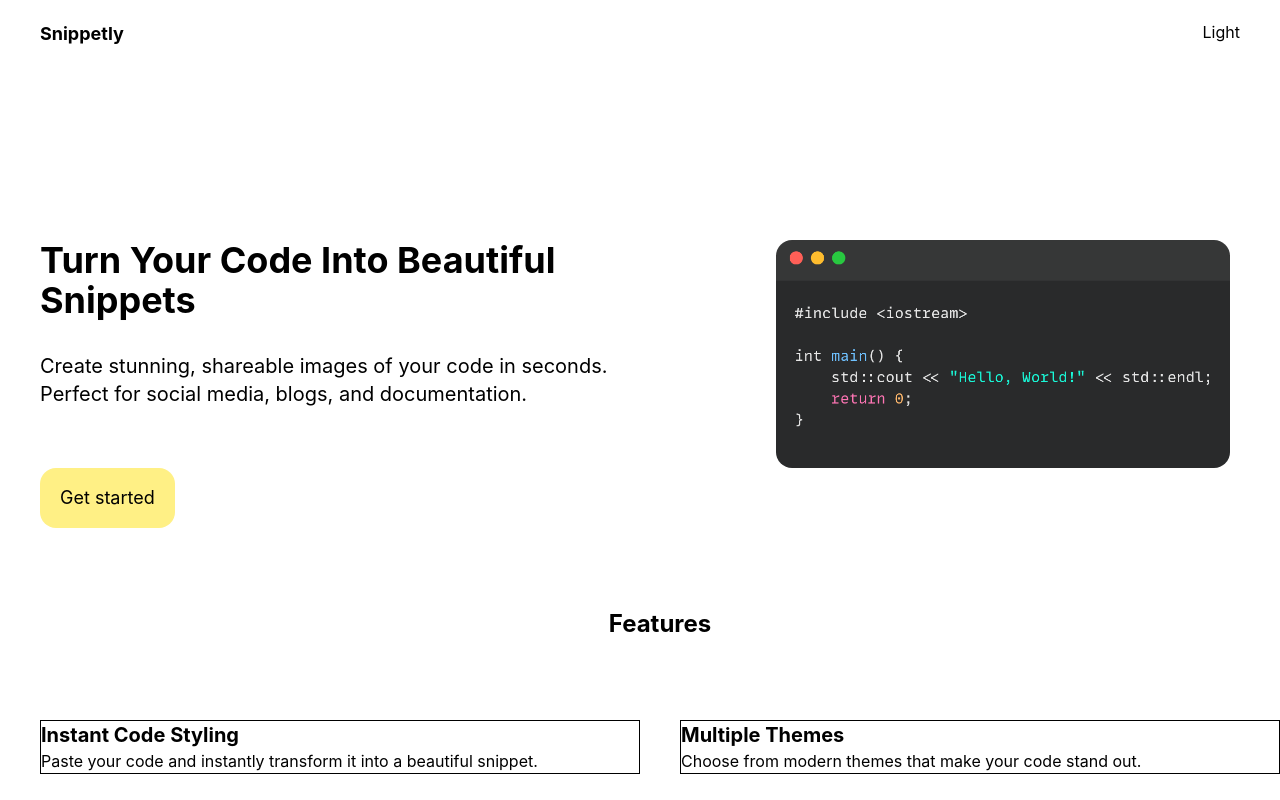
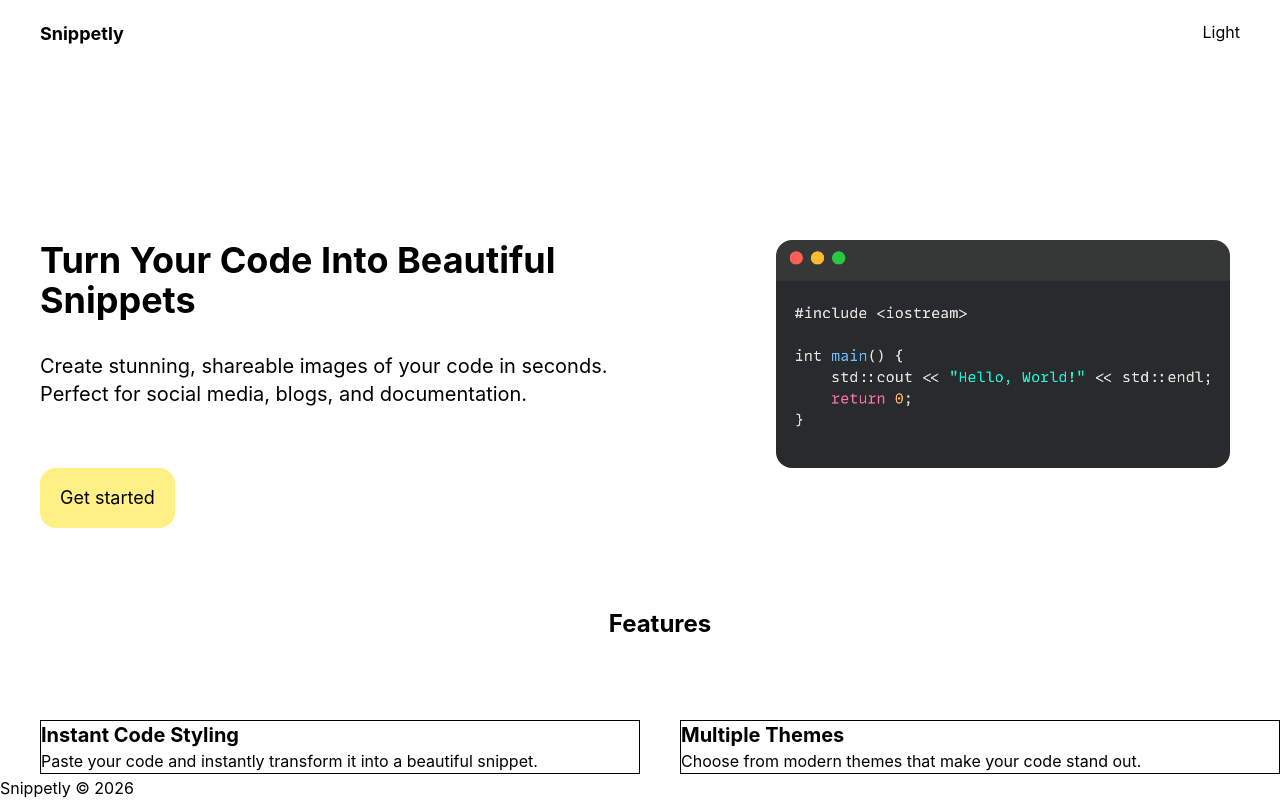
Before and after one commit to aru-shi2/Snippetly, a React app in the folder Frontend/: page / in a window 1280 px wide. Shown: the top 800 px of the page. Built offline with nearby package versions, Linux system fonts and the light colour scheme; the HTML template or start-up script is replaced by a standard one.

Commit message:
add footer

```diff
--- a/Frontend/src/App.jsx
+++ b/Frontend/src/App.jsx
@@ -3,6 +3,8 @@ import { BrowserRouter, Routes, Route } from 'react-router-dom'
 import './App.css'
 import Navbar from './Components/Navbar'
 import Home from './Components/Home'
+import Snippets from './Components/Snippets'
+import Footer from './Components/Footer'
 
 function App() {
 
@@ -10,7 +12,8 @@ function App() {
     <>
     <BrowserRouter>
     <Routes>
-      <Route path='/' element={<><Navbar/><Home/></>}/>
+      <Route path='/' element={<><Navbar/><Home/><Footer/></>}/>
+      <Route path='/snippet' element={<><Snippets/><Footer/></>}/>
     </Routes>
     </BrowserRouter>
     </>
--- /dev/null
+++ b/Frontend/src/Components/Footer.jsx
@@ -0,0 +1,13 @@
+import React from 'react'
+
+const Footer = () => {
+  return (
+    <div>
+      <div className="footer absolute bottom-0">
+        <p> Snippetly &copy; 2026</p>
+      </div>
+    </div>
+  )
+}
+
+export default Footer
--- a/Frontend/src/Components/Home.jsx
+++ b/Frontend/src/Components/Home.jsx
@@ -1,6 +1,14 @@
-import React from 'react'
+import React, { use } from 'react'
+import { useNavigate } from 'react-router-dom'
 
 const Home = () => {
+
+  const navigate=useNavigate();
+  const Start=() => {
+    navigate('/snippet');
+  }
+
+
   return (
     <div>
        <div className='px-10'>
@@ -11,7 +19,7 @@ const Home = () => {
             <h1 className='font-bold text-4xl'>Turn Your Code Into Beautiful Snippets</h1>
           <p className='text-xl'>Create stunning, shareable images of your code in seconds. Perfect for social media, blogs, and documentation.</p>
           </div>
-          <button className='bg-yellow-200 px-5 h-15 rounded-2xl text-lg'>Get started</button>
+          <button onClick={Start} className='bg-yellow-200 px-5 h-15 rounded-2xl text-lg'>Get started</button>
         </div>
 
         <div className="r w-[70%]">
```
